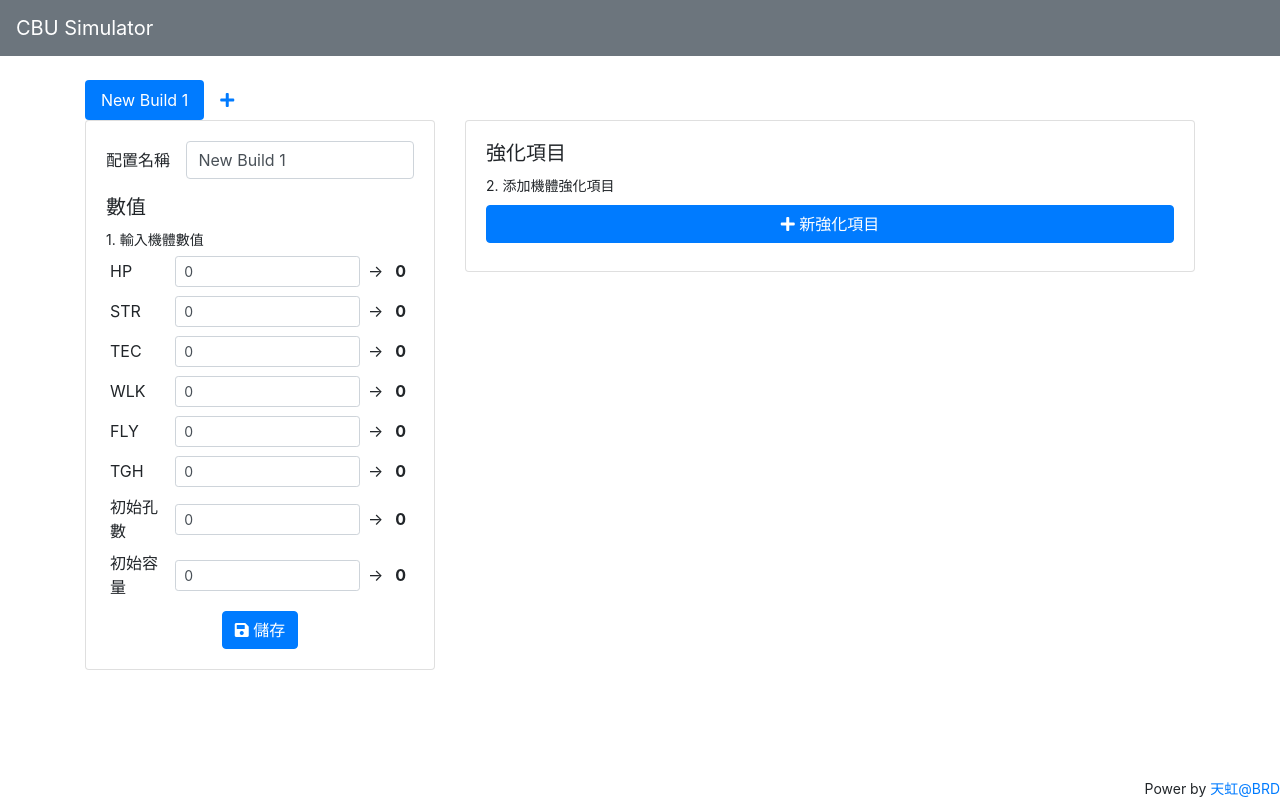
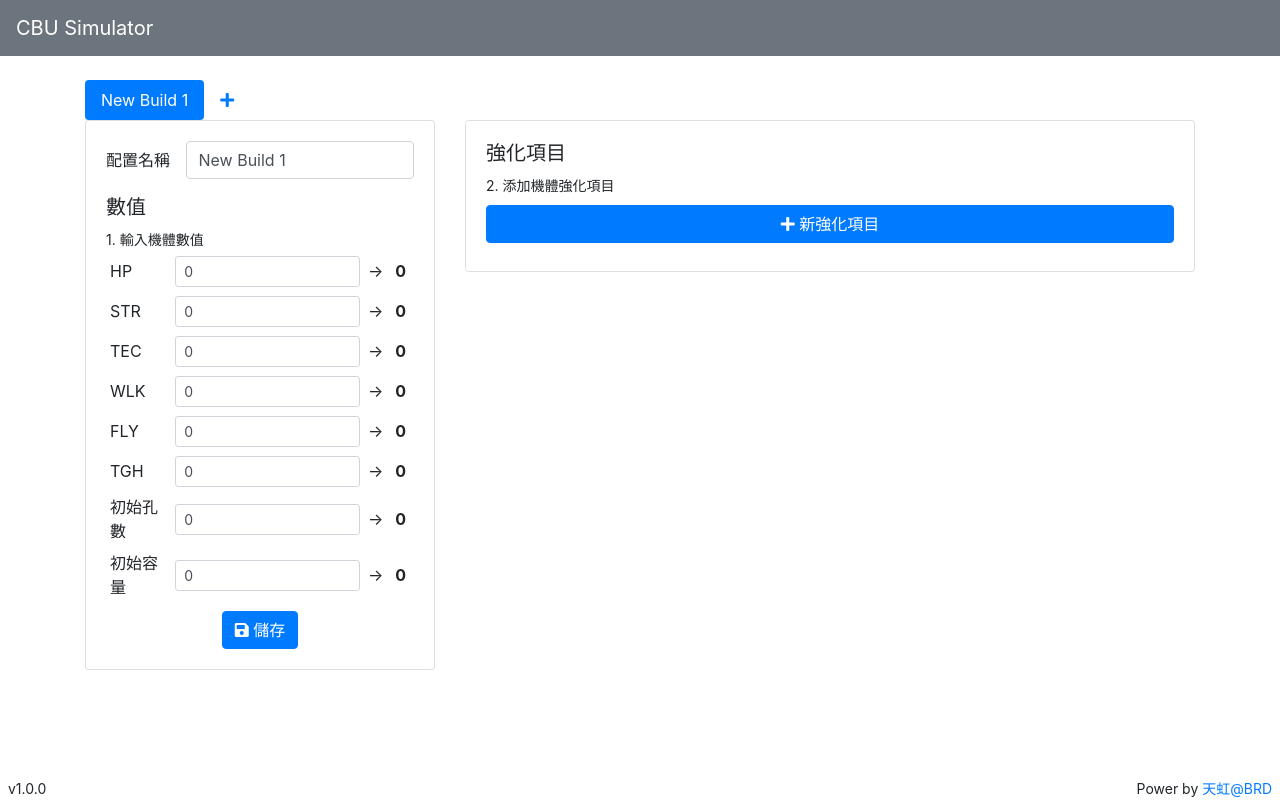
Before and after one commit to wcqiter/cb-build-simulator, a Vue app: page / in a window 1280 px wide. Built offline with nearby package versions, Linux system fonts and the light colour scheme.

Commit message:
Add version

```diff
--- a/src/App.vue
+++ b/src/App.vue
@@ -8,8 +8,13 @@
         <Simulator />
       </b-container>
     </div>
-    <div style="text-align: right">
-      <small>Power by <a target="_blank" href="https://github.com/wcqiter">天虹@BRD</a></small>
+    <div class="ml-2 mr-2">
+      <div style="float: right">
+        <small>Power by <a target="_blank" href="https://github.com/wcqiter">天虹@BRD</a></small>
+      </div>
+      <div>
+        <small>v1.0.0</small>
+      </div>
     </div>
   </div>
 </template>
```
Also changed, not shown: 5 other files (tests, documents, lock files or other folders).
